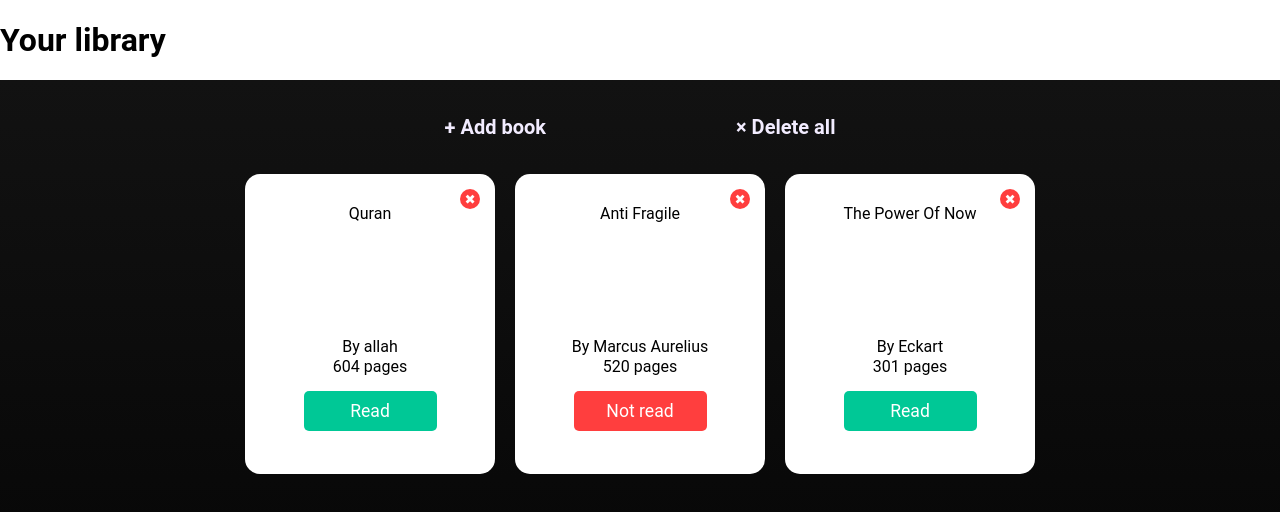
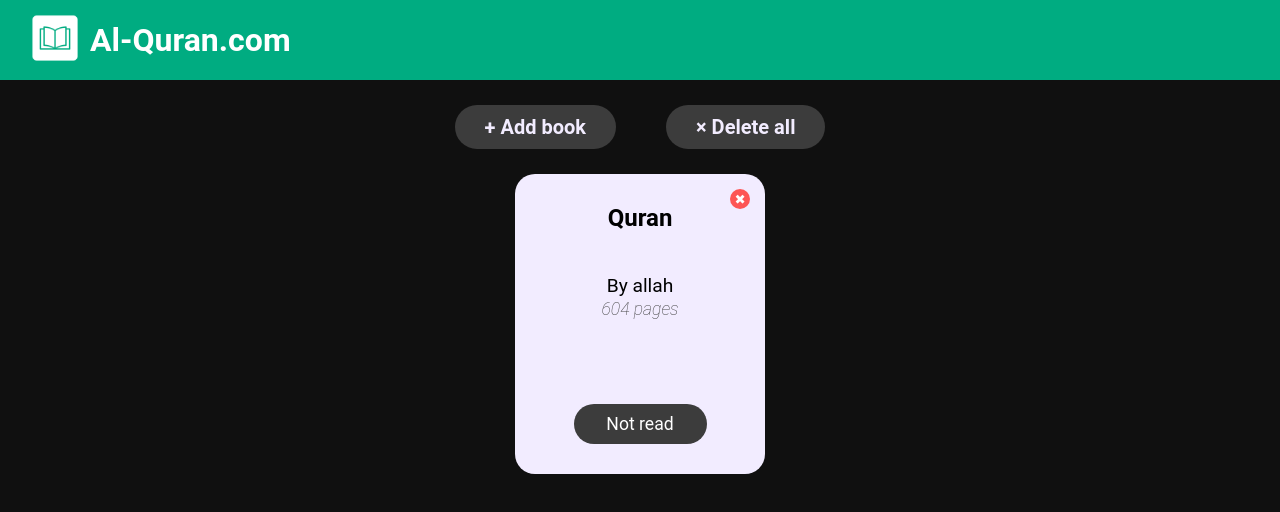
Before and after one commit to Humaminho/library-app, a plain HTML site: page index.html in a window 1280 px wide. Drawn offline with Linux system fonts and the light colour scheme.

Commit message:
Al-Quran.com v1

```diff
--- a/app.js
+++ b/app.js
@@ -144,15 +144,11 @@ function removeBook(book) {
 };
 
 function toggleReadState(book) {
-
     const targetIndex = book.getAttribute('data-index');
-    let readState = myLibrary[targetIndex].isRead;
-    if (readState == "true") {
-        log(readState)
-        readState = "false";
-        log(readState)
-        renderBooks(myLibrary);
-    };
+    if (myLibrary[targetIndex].isRead == "true") {
+        myLibrary[targetIndex].isRead = "false";
+    } else myLibrary[targetIndex].isRead = "true";
+    renderBooks(myLibrary);
 };
 
 deleteAllBtn.addEventListener("click", () => {
@@ -160,14 +156,7 @@ deleteAllBtn.addEventListener("click", () => {
     renderBooks(myLibrary);
 });
 
-const book1 = new Book("Quran", "allah", "604", "true");
-const book2 = new Book("Anti Fragile", "Marcus Aurelius","520","false")
-const book3 = new Book("The Power Of Now", "Eckart", "301", "true")
+const quran = new Book("Quran", "allah", "604", "false");
 
-myLibrary.push(book1)
-myLibrary.push(book2)
-myLibrary.push(book3)
-
-log(myLibrary)
-
+myLibrary.push(quran)
 renderBooks(myLibrary)
--- a/index.html
+++ b/index.html
@@ -4,12 +4,17 @@
     <meta charset="UTF-8">
     <meta http-equiv="X-UA-Compatible" content="IE=edge">
     <meta name="viewport" content="width=device-width, initial-scale=1.0">
-    <title>YourLib</title>
+    <title>Al-Quran.com</title>
     <link rel="stylesheet" href="styles.css">
 </head>
 <body>
     <header>
-        <h1>Your library</h1>
+        <a href="index.html">
+            <img src="images/library.png" alt="library" width="50px" height="50px">
+        </a>
+        <a href="index.html">
+            <h1>Al-Quran.com</h1>
+        </a>
     </header>
     <main>
         <div class="buttons">
@@ -17,16 +22,9 @@
             <button id="delete-all"><h2>&times; Delete all</h2></button>
         </div>
         <div class="books">
-            <!-- <div class="book">
-                <div class="title">The power of now</div>
-                <div class="author">By Nizar l9bani</div>
-                <div class="pages">355 pages</div>
-                <button class="read">Read</button>
-                <button class="remove">✖</button>
-            </div> -->
+
         </div>
     </main>
-    <!-- FIX YOUR FORM -->
     <div class="pop-up" >
         <button id="close-pop-up">✖</button>
         <div id="form">
--- a/styles.css
+++ b/styles.css
@@ -4,25 +4,42 @@
     box-sizing: border-box;
     font-family: Roboto, Oxygen, Ubuntu, Cantarell, 'Open Sans', 'Helvetica Neue', sans-serif;
 }
+html {
+    height: 100%;
+}
+body {
+    min-height: 100%;
+}
 :root {
-    --black: #121212;
+    --black: #101010;
     --dark-grey: #3C3C3C;
     --white: #F2ECFF;
     --green: #00C896;
     --dark-green: #00ac81;
-    --red: #ff3e3e;
+    --red: #fd5555;
     --red-hover: #d61d1d;
+    --chill-blue: rgb(65, 93, 247);
+    --dim-blue: rgb(90, 92, 127);
+    --blue-hover: rgb(40, 63, 191);
 }
 body {
-    height: 100vh;
+    min-height: 100%;
     width: 100vw;
-    overflow-x:hidden
+    background: var(--black);
 }
 header {
+    padding-left: 20px;
     width: 100%;
     height: 5em;
+    color: white;
     display: flex;
     align-items: center;
+    background-color: #00ac81;
+}
+header > a {
+    padding-left: 10px;
+    text-decoration: none;
+    color: white;
 }
 main {
     height: 100%;
@@ -31,39 +48,36 @@ main {
     align-items: center;
     justify-content: flex-start;
     flex-grow: 1;
-
-    background: var(--black);
-    background: linear-gradient(180deg, rgba(18,18,18,1) 0%, rgba(0,0,0,1) 100%);
-    padding: 0px 100px;
-
+    padding: 0px 100px 50px;
 }
 .buttons {
     width: 100%;
     display: flex;
     align-items: center;
     justify-content: center;
-    gap: 130px;
+    gap: 50px;
     margin: 25px 0px;
 }
 .buttons > button {
     padding: 10px 30px;
     background-color: transparent;
     border: none;
-    border-radius: 5px;
+    border-radius: 25px;
     color: var(--white);
     transition: all 0.25s;
+    cursor: pointer;
+    background-color: var(--dark-grey);
 }
 .buttons > button:hover {
     color: white;
     background-color: var(--green);
-    border-radius: 10px;
+    border-radius: 25px;
 }
 .buttons > button:nth-child(2):hover {
     background-color: var(--red);
 }
 .books {
     display: flex;
-    justify-content: space-between;
     flex-flow: row wrap;
     gap: 20px;
 }
@@ -80,19 +94,35 @@ main {
 }
 .book {
     display: grid;
-    grid-template-rows: 2fr 20px 20px 1fr;
+    grid-template-rows: 70px 25px 25px 1fr;
     padding: 30px;
     position: relative;
 
+    background-color: var(--white);
     height: 300px;
     width: 250px;
     text-align: center;
     background-color: var(--white);
-    border-radius: 15px;
+    border-radius: 20px;
     transition: all 0.2s;
 }
-.book {
+.book:hover {
     background-color: white;
+}
+.title {
+    font-size: 1.5rem;
+    color: black;
+    font-weight: bold;
+}
+.author {
+    font-size: 1.2rem;
+    color: black;
+}
+.pages {
+    font-size: 1.1rem;
+    font-style: italic;
+    color: var(--dark-grey);
+    font-weight: 100;
 }
 .read, .not-read {
     align-self: center;
@@ -100,22 +130,24 @@ main {
     width: 70%;
     padding: 10px;
     border: none;
-    border-radius: 5px;
+    border-radius: 25px;
     color: white;
     font-size: 1.1rem;
     transition: all 0.2s;
+    cursor: pointer;
+    align-self: end;
 }
 .read {
-    background-color: var(--green);
+    background-color: var(--chill-blue);
 }
 .read:hover {
-    background-color: var(--dark-green);
+    background-color: var(--blue-hover);
 }
 .not-read {
-    background-color: var(--red);
+    background-color: var(--dark-grey);
 }
 .not-read:hover {
-    background-color: var(--red-hover);
+    background-color: var(--dim-blue);
 }
 .remove {
     background-color: var(--red);
@@ -127,6 +159,11 @@ main {
     position: absolute;
     top: 15px;
     right: 15px;
+    cursor: pointer;
+    transition: all 0.2s;
+}
+.remove:hover {
+    background-color: var(--red-hover);
 }
 .pop-up {
     position: fixed;
```
Also changed, not shown: images/library.png (added).
